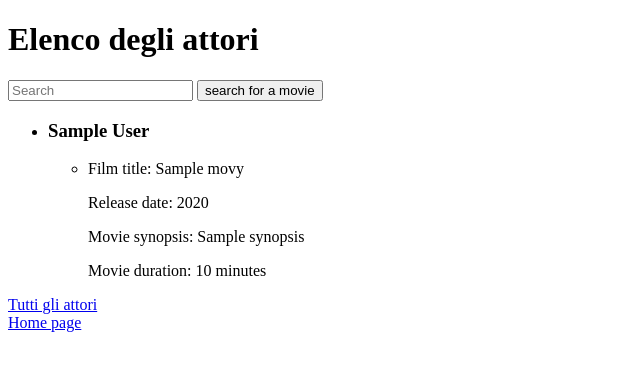
After one commit to acegabri/cinema, a PHP site: template templates/actors.html.twig in a window 1280 px wide. The commit adds this page. Shown: the top 371 px of the page, without its empty margins (0-640 px from the left). Run offline with PHP 8.4, Linux system fonts and the light colour scheme; the template is opened without the code that fills it: most values are stand-ins (such as "Sample title", 1, 10 or a date in 2020); some libraries are stand-ins or nearby versions.

Commit message:
inserimento altre pagine

```diff
--- a/backend/connect.php
+++ b/backend/connect.php
@@ -1,4 +1,5 @@
 <?php
+
 //require_once("connect.php");
 
 function execute_query($query)
--- a/backend/login.php
+++ b/backend/login.php
@@ -8,7 +8,7 @@ $loader = new \Twig\Loader\FilesystemLoader('../templates');
 $twig = new \Twig\Environment($loader);
 
 if (isset($_SESSION['email'])) {
-    header('Location: ../templates/index.html.twig');
+    header('Location: api.php/');
 } else {
 
     if ($_SERVER['REQUEST_METHOD'] === 'POST') {
@@ -28,7 +28,7 @@ if (isset($_SESSION['email'])) {
             $row = mysqli_fetch_assoc($result);
             echo $row;
             assign_sess_values($row);
-            header('Location: ../templates/index.html.twig');
+            header('Location: api.php/');
         } else {
             echo "email or password incorrect!";
         }
--- a/templates/accesso.html.twig
+++ b/templates/accesso.html.twig
@@ -9,7 +9,7 @@
 	<body>
 		<div class="container">
 			<h1>Login</h1>
-			<form action="../backend/login.php" method="POST">
+			<form action="../login.php" method="POST">
 
 				<div class="form-group">
 					<label for="email">Email</label>
--- /dev/null
+++ b/templates/actors.html.twig
@@ -0,0 +1,57 @@
+<!DOCTYPE html>
+<html lang="en">
+	<head>
+		<meta charset="UTF-8">
+		<meta name="viewport" content="width=device-width, initial-scale=1.0">
+		<title>Movies</title>
+
+		<style>
+
+			body {
+				font-family: "Times New Roman", serif;
+			}
+		</style>
+	</head>
+	<body>
+		<h1>Elenco degli attori</h1>
+
+		<form method="GET">
+			<input type="text" name="last_name" placeholder="Search" required>
+			<input type="submit" value="search for a movie">
+		</form>
+
+		<ul>
+			{% for actor in actors %}
+				<li>
+					<h3>{{ actor.first_name }}
+						{{ actor.last_name }}
+					</h3>
+
+					<ul>
+						{% for movies in actor.movies %}
+							<li>
+								<p>Film title:
+									{{ movies.title }}</p>
+								<p>Release date:
+									{{ movies.released_year }}</p>
+								<p>Movie synopsis:
+									{{ movies.synopsis }}</p>
+								<p>Movie duration:
+									{{ movies.duration }}
+									minutes
+								</p>
+							</li>
+						{% endfor %}
+
+					</ul>
+				</li>
+			{% endfor %}
+		</ul>
+
+		<a href="../api.php/actors.html.twig">Tutti gli attori</a>
+		<br>
+		<a href="../api.php/">Home page</a>
+	</body>
+</html>
+
+<!-- per fare si che si veda il risultato il path deve avere da api.php/movies -->
--- a/templates/index.html.twig
+++ b/templates/index.html.twig
@@ -25,7 +25,7 @@
 
 				{% if app.session_id is defined %}
 					<li>
-						<a href="backend/logout.php">Logout</a>
+						<a href="../logout.php">Logout</a>
 					</li>
 				{% else %}
 					<li>
@@ -43,5 +43,3 @@
 		<script src="/node_modules/bootstrap/dist/js/bootstrap.bundle.min.js"></script>
 	</body>
 </html>
-
-<!-- Home page del sito -->
--- a/templates/registrazione.html.twig
+++ b/templates/registrazione.html.twig
@@ -10,7 +10,7 @@
 		<div class="container">
 			<h1>Registrazione</h1>
 
-			<form action="../backend/register.php" method="POST">
+			<form action="../register.php" method="POST">
 				<div class="form-group">
 					<label for="first_name">First name</label>
 					<input type="text" id="first_name" name="first_name" class="form-control" required>
@@ -31,8 +31,8 @@
 
 			</form>
 
-            <a href="accesso.html.twig">Accedi</a>
-            <a href="../index.html">Home</a>
+            <a href="../api.php/accesso.html.twig">Accedi</a>
+            <a href="../api.php/">Home</a>
 		</div>
 	</body>
 </html>
```
Also changed, not shown: backend/api.php (+9 -5 lines), templates/directors.html.twig (added, +57 -0 lines).
